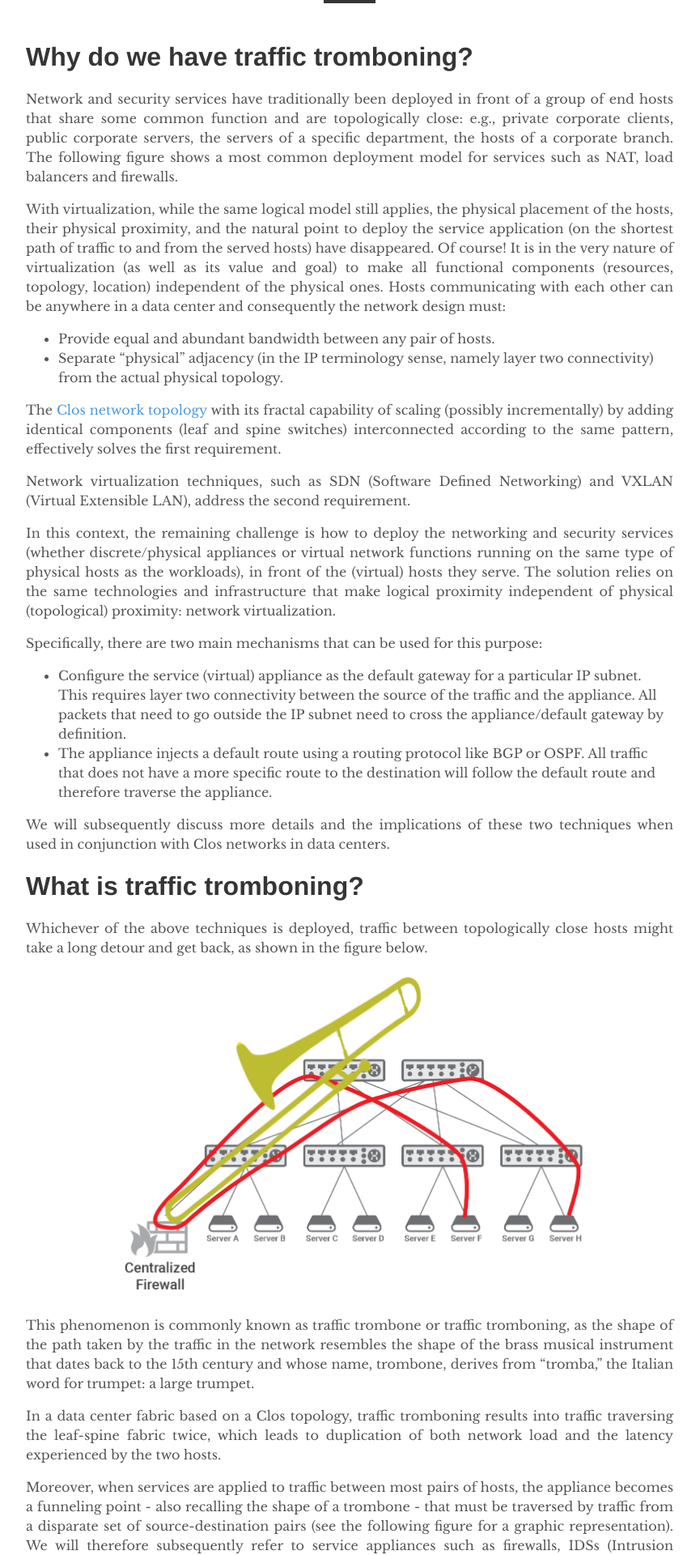
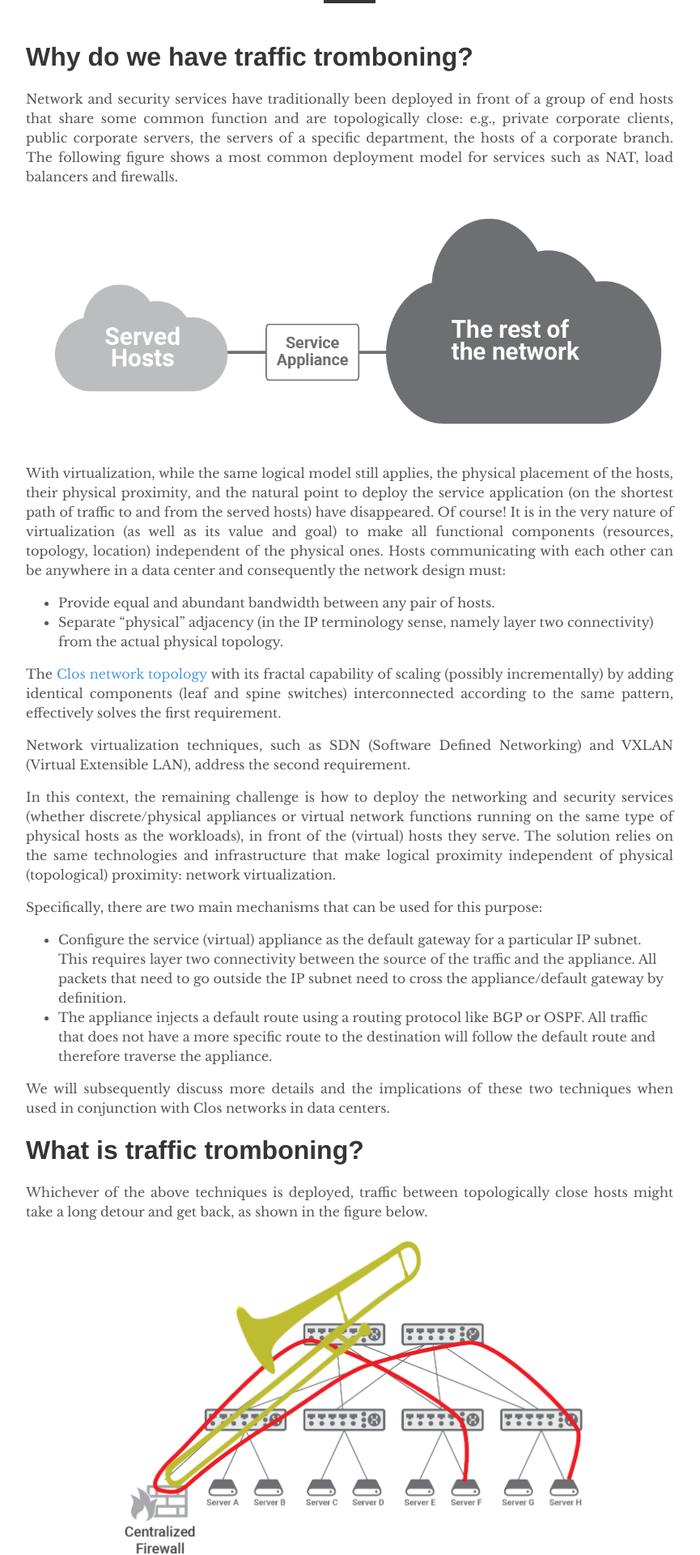
Before and after one commit to mariobaldi/mariobaldi.github.io, a Jekyll site: the page built from _posts/2020-06-08-trombone.md, in a window 1280 px wide. Shown: the part 413-2333 px from the top of the page at 81% size, without its empty margins (208-1073 px from the left). Built offline with Jekyll 4.4.1, drawn with Linux system fonts in a browser that asks for light colours; comment, search, counter and statistics services are not loaded.

Commit message:
Revert "Temporarily without first figure"
This reverts commit 8fe2728d508651ab20e0e6aafdd60939150218e0.

```diff
--- a/_posts/2020-06-08-trombone.md
+++ b/_posts/2020-06-08-trombone.md
@@ -13,7 +13,7 @@ excerpt: Silvano Gai and Mario Baldi point of view
 Network and security services have traditionally been deployed in front of a group of end hosts that share some common function and are topologically close: e.g., private corporate clients, public corporate servers, the servers of a specific department, the hosts of a corporate branch.
 The following figure shows a most common deployment model for services such as NAT, load balancers and firewalls.
 
-<!-- ![Service Appliance](/assets/images/service-appliance.png) -->
+![Service Appliance](/assets/images/service-appliance.png)
 
 With virtualization, while the same logical model still applies, the physical placement of the hosts, their physical proximity, and the natural point to deploy the service application (on the shortest path of traffic to and from the served hosts) have disappeared. Of course! It is in the very nature of virtualization (as well as its value and goal) to make all functional components  (resources, topology, location) independent of the physical ones.
 Hosts communicating with each other can be anywhere in a data center and consequently the network design must:
```
